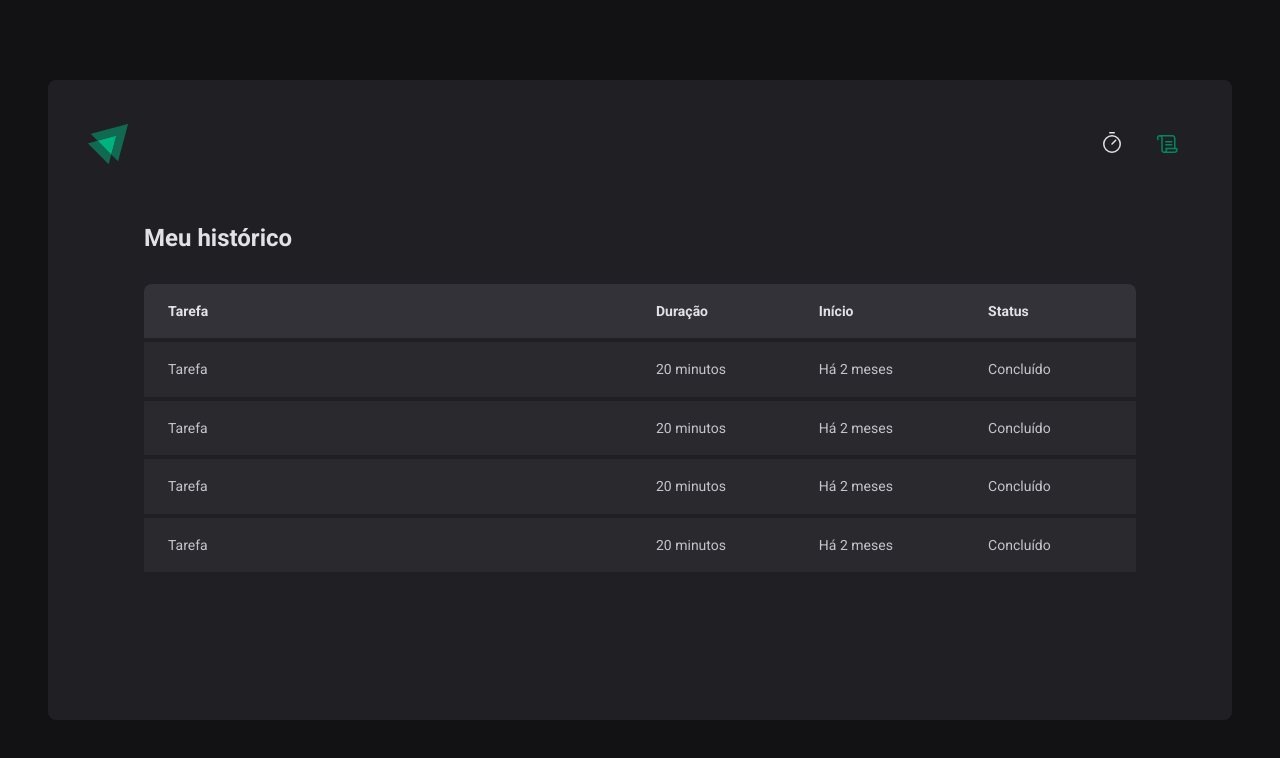
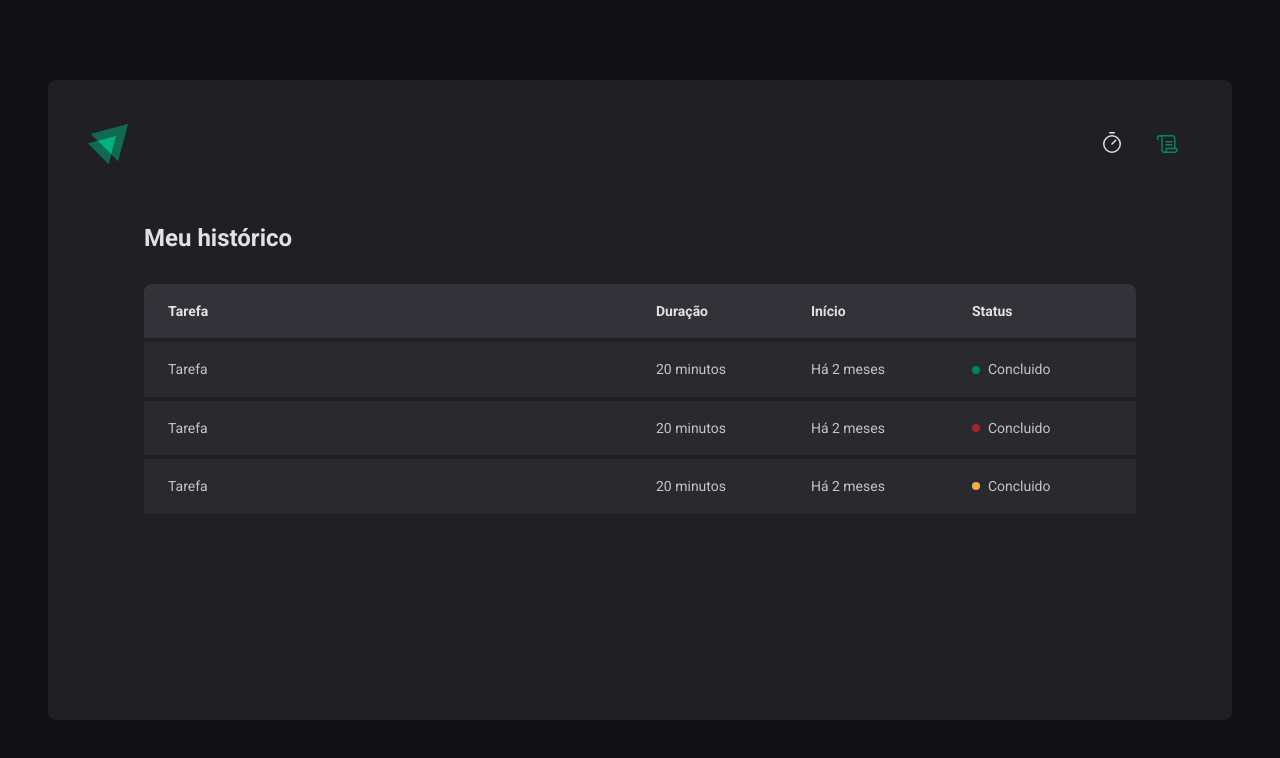
Before and after one commit to igor-cotrim/timer, a React (Vite) app: page /history in a window 1280 px wide. Shown: the top 758 px of the page. Built offline with nearby package versions, Linux system fonts and the light colour scheme.

Commit message:
feat: create Status in History

```diff
--- a/src/pages/History/index.tsx
+++ b/src/pages/History/index.tsx
@@ -20,25 +20,25 @@ const History = () => {
               <td>Tarefa</td>
               <td>20 minutos</td>
               <td>Há 2 meses</td>
-              <td>Concluído</td>
+              <td>
+                <S.Status statusColor="green">Concluido</S.Status>
+              </td>
             </tr>
             <tr>
               <td>Tarefa</td>
               <td>20 minutos</td>
               <td>Há 2 meses</td>
-              <td>Concluído</td>
+              <td>
+                <S.Status statusColor="red">Concluido</S.Status>
+              </td>
             </tr>
             <tr>
               <td>Tarefa</td>
               <td>20 minutos</td>
               <td>Há 2 meses</td>
-              <td>Concluído</td>
-            </tr>
-            <tr>
-              <td>Tarefa</td>
-              <td>20 minutos</td>
-              <td>Há 2 meses</td>
-              <td>Concluído</td>
+              <td>
+                <S.Status statusColor="yellow">Concluido</S.Status>
+              </td>
             </tr>
           </tbody>
         </table>
--- a/src/pages/History/styles.ts
+++ b/src/pages/History/styles.ts
@@ -63,3 +63,29 @@ export const HistoryList = styled.div`
     }
   `}
 `
+
+const STATUS_COLORS = {
+  yellow: 'yellow500',
+  green: 'green500',
+  red: 'red500',
+} as const
+
+type StatusProps = {
+  statusColor: keyof typeof STATUS_COLORS
+}
+
+export const Status = styled.span<StatusProps>`
+  ${({ theme, statusColor }) => css`
+    display: flex;
+    align-items: center;
+    gap: 0.5rem;
+
+    &::before {
+      content: '';
+      width: 0.5rem;
+      height: 0.5rem;
+      border-radius: 50%;
+      background: ${theme[STATUS_COLORS[statusColor]]};
+    }
+  `}
+`
```
